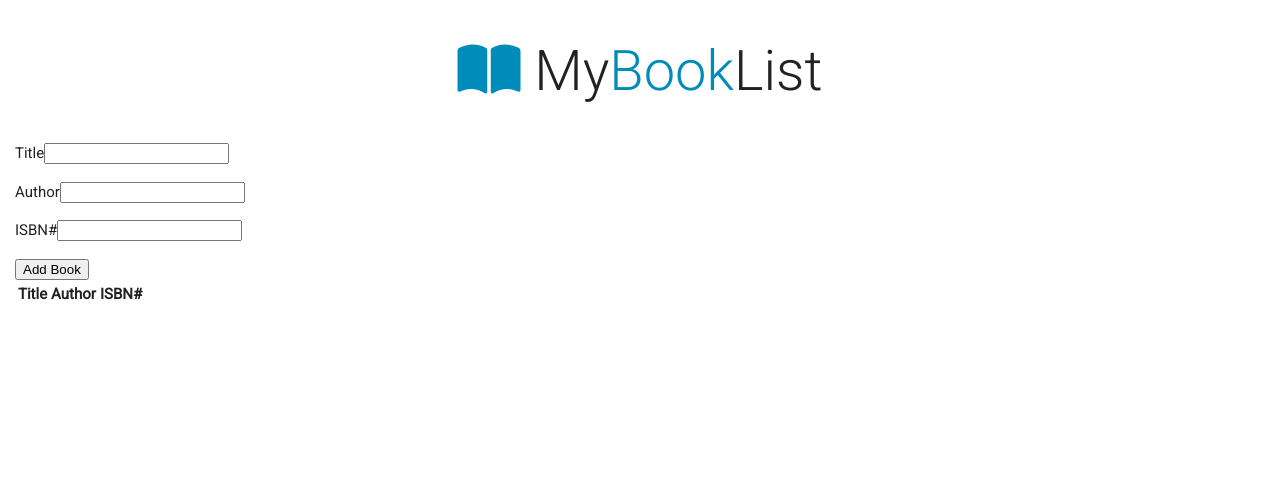
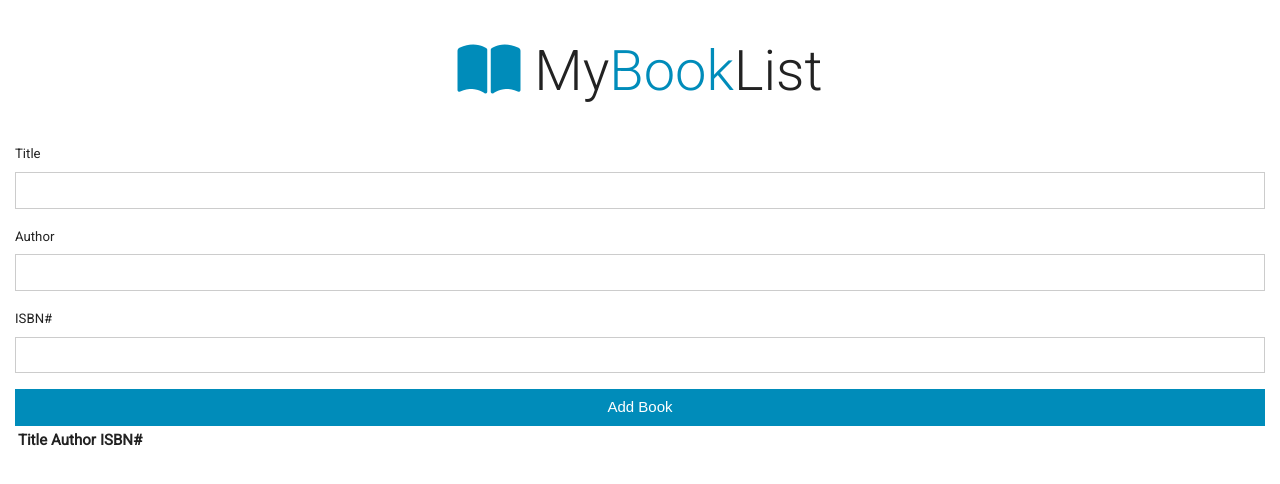
Before and after one commit to Mason-GR/MyBookList_Project, a plain HTML site: page index.html in a window 1280 px wide. Drawn offline with Linux system fonts and the light colour scheme.

Commit message:
styling form

```diff
--- a/style.css
+++ b/style.css
@@ -43,6 +43,17 @@ body {
   background-color: var(--white);
 }
 
+label {
+  display: inline-block;
+  margin-bottom: 0.5rem;
+  font-size: 0.825rem;
+}
+
+button,
+input {
+  margin: 0;
+}
+
 /* MAIN CONTAINER */
 
 .container {
@@ -69,6 +80,50 @@ body {
   margin-bottom: 1rem;
 }
 
+.form-control {
+  display: block;
+  width: 100%;
+  height: calc(1.5em + 0.75rem + 2px);
+  padding: 0.375rem 0.5rem;
+  font-size: 0.9375rem;
+  font-weight: 400;
+  line-height: 1.5;
+  color: #495057;
+  background-color: var(--white);
+  background-clip: padding-box;
+  border: 1px solid #ccc;
+  border-radius: 0;
+  transition: border-color 0.15s ease-in-out, box-shadow 0.15s ease-in-out;
+}
+
+.btn {
+  display: inline-block;
+  font-weight: 300;
+  color: var(--dark);
+  text-align: center;
+  vertical-align: middle;
+  user-select: none;
+  background-color: transparent;
+  border: 1px solid transparent;
+  padding: 0.375rem 0.5rem;
+  font-size: 0.9375rem;
+  line-height: 1.5;
+  border-radius: 0;
+  transition: color 0.15s ease-in-out, background-color 0.15s ease-in-out,
+    border-color 0.15s ease-in-out, box-shadow 0.15s ease-in-out;
+}
+
+.btn-primary {
+  color: var(--white);
+  background-color: var(--primary);
+  border-color: var(--primary);
+}
+
+.btn-block {
+  display: block;
+  width: 100%;
+}
+
 .text-center {
   text-align: center;
 }
```
